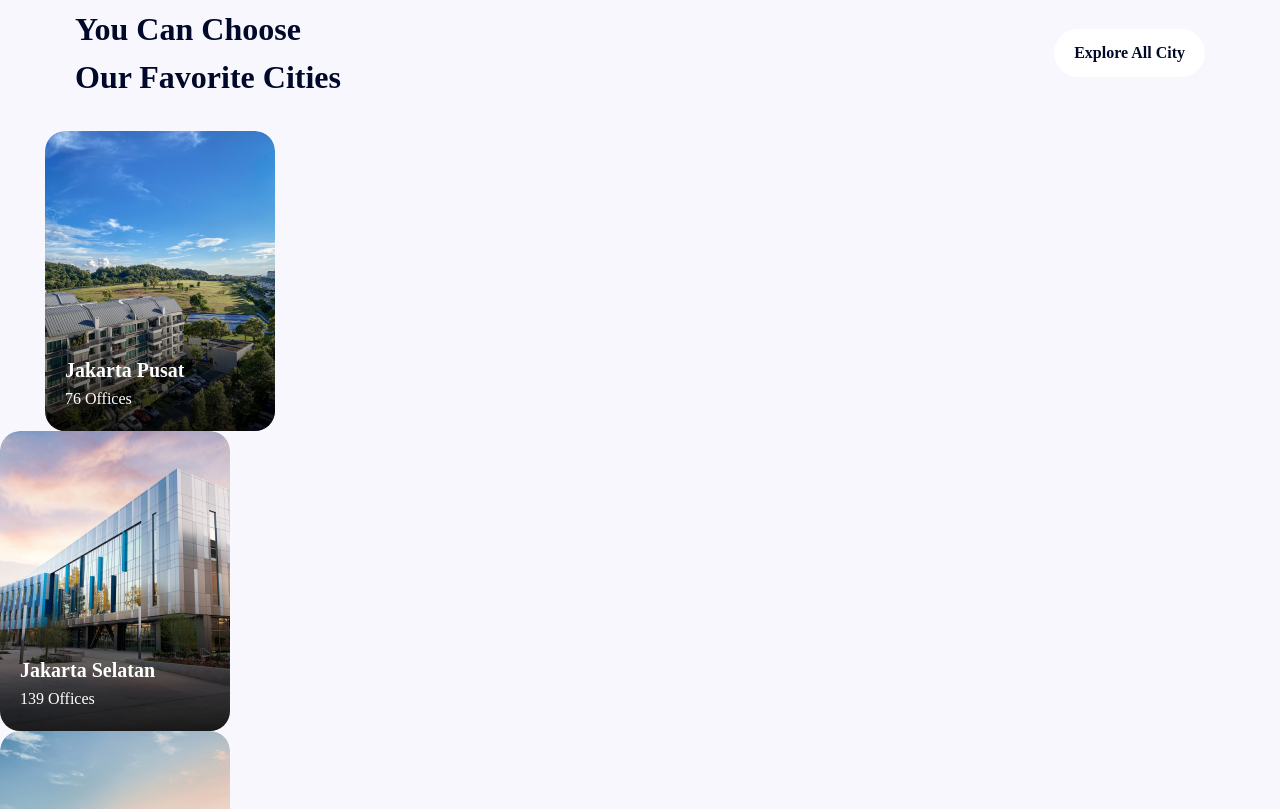
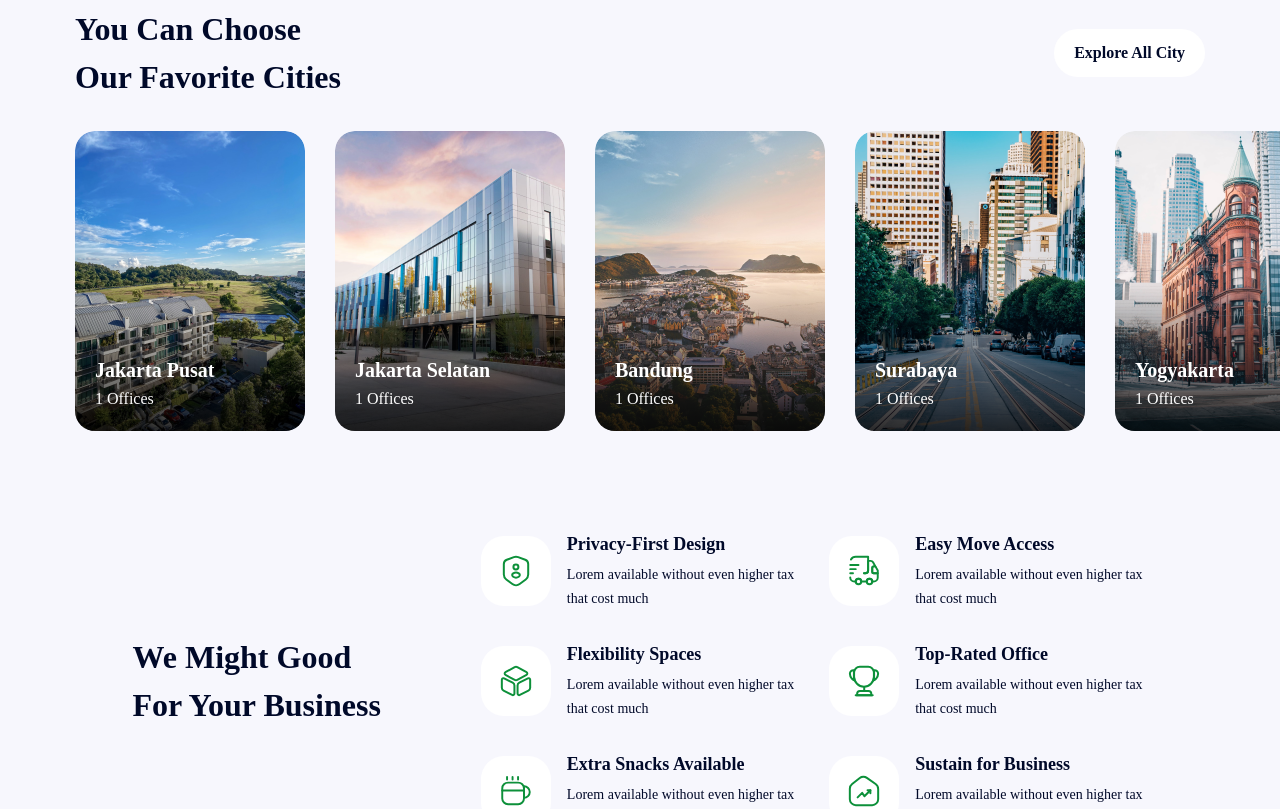
Before and after one commit to fadhillahrmdhn/KantorKu, a Next.js app: page / in a window 1280 px wide. Shown: the part 1180-1989 px from the top of the page. Built offline with nearby package versions, Linux system fonts and the light colour scheme.

Commit message:
Add Swiper for city cards in CitiesSection; update city mock data and dependencies

```diff
--- a/src/app/globals.css
+++ b/src/app/globals.css
@@ -1,3 +1,6 @@
+@import 'swiper/css';
+@import 'swiper/css/navigation';
+@import 'swiper/css/pagination';
 /*
 ! tailwindcss v3.4.4 | MIT License | https://tailwindcss.com
 */
--- a/src/features/cities/data/cities.mock.ts
+++ b/src/features/cities/data/cities.mock.ts
@@ -7,12 +7,10 @@
 export const cities: City[] = cityNames.map((name, index)=>{
     // const officeCount = officeSpaces. filter( (space) => space. location === name). length;
 
-    const officesCount = Math.floor(Math.random() * 200) + 50; // Random offices count between 50 and 250
-
     return {
         id: index + 1,
         name,
-        officesCount,
+        officesCount: 1,
         image: `/assets/images/thumbnails/thumbnails-${(index % 7) + 1}.png`,
         slug: name.toLowerCase().replace(/ /g, '-'),
     }
--- a/src/features/cities/sections/CitiesSection.tsx
+++ b/src/features/cities/sections/CitiesSection.tsx
@@ -1,6 +1,9 @@
+'use client';
+
 import React from 'react';
 import CityCard from '../components/CityCard';
 import { cities } from '../data/cities.mock';
+import { Swiper, SwiperSlide } from 'swiper/react';
 
 function CitiesSection() {
   return (
@@ -14,15 +17,15 @@
           Explore All City
         </a>
       </div>
-      <div className="swiper w-full">
+      <Swiper spaceBetween={30} slidesOffsetAfter={30} slidesOffsetBefore={30} slidesPerView="auto" className="swiper w-full">
         <div className="swiper-wrapper">
           {cities.map((city) => (
-            <div key={city.id} className="swiper-slide !w-fit first-of-type:pl-[calc((100%-1130px-60px)/2)] last-of-type:pr-[calc((100%-1130px-60px)/2)]">
+            <SwiperSlide key={city.id} className="swiper-slide !w-fit first-of-type:pl-[calc((100%-1130px-60px)/2)] last-of-type:pr-[calc((100%-1130px-60px)/2)]">
               <CityCard city={city} />
-            </div>
+            </SwiperSlide>
           ))}
         </div>
-      </div>
+      </Swiper>
     </section>
   );
 }
```
Also changed, not shown: package.json (+6 -5 lines), 1 other file (tests, documents, lock files or other folders).
